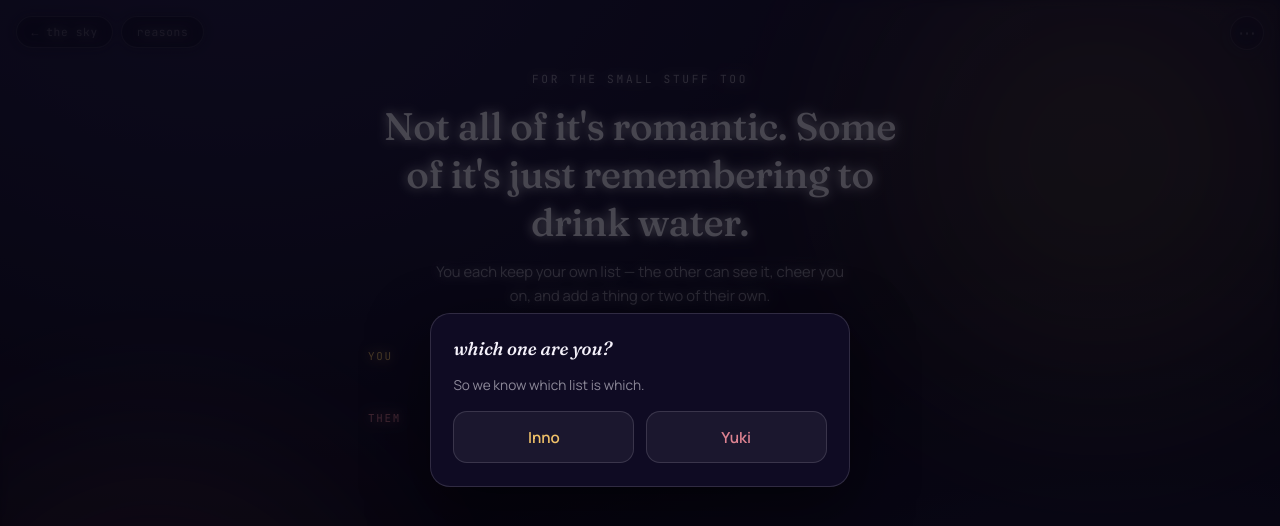
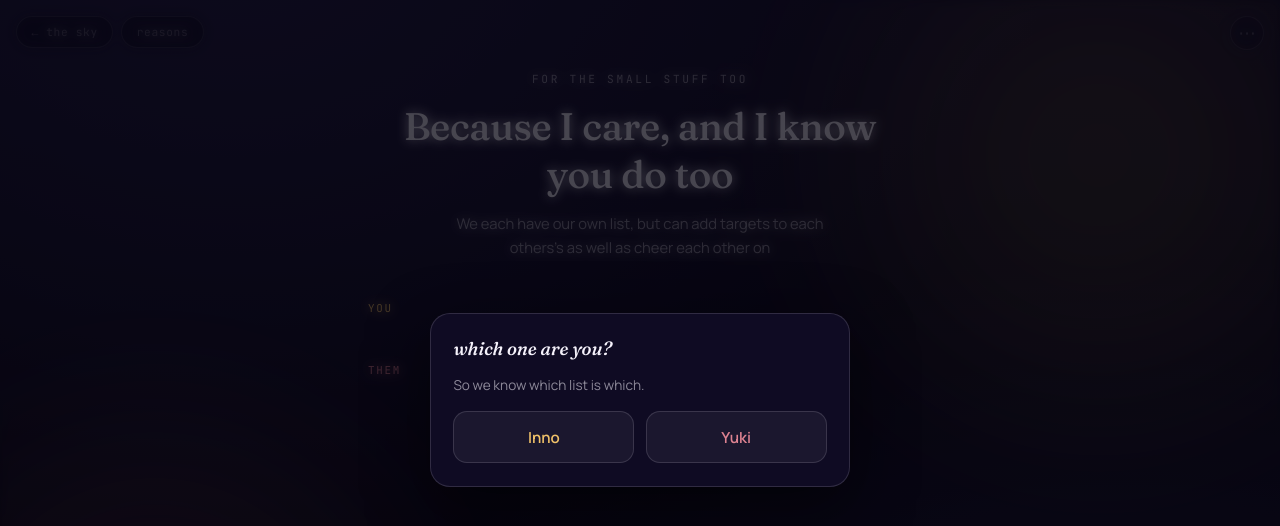
Before and after one commit to tofoumainsyasuo/OurSky, a plain HTML site: page checkin.html in a window 1280 px wide. Drawn offline with Linux system fonts and the light colour scheme; no server answers.

Commit message:
Update checkin.html

```diff
--- a/checkin.html
+++ b/checkin.html
@@ -249,8 +249,8 @@
 <div class="content">
   <div class="hero-text">
     <div class="eyebrow">for the small stuff too</div>
-    <h1>Not all of it's romantic. Some of it's just remembering to drink water.</h1>
-    <p class="lede">You each keep your own list — the other can see it, cheer you on, and add a thing or two of their own.</p>
+    <h1>Because I care, and I know you do too</h1>
+    <p class="lede">We each have our own list, but can add targets to each others's as well as cheer each other on</p>
   </div>
 
   <div class="habit-section mine">
```
